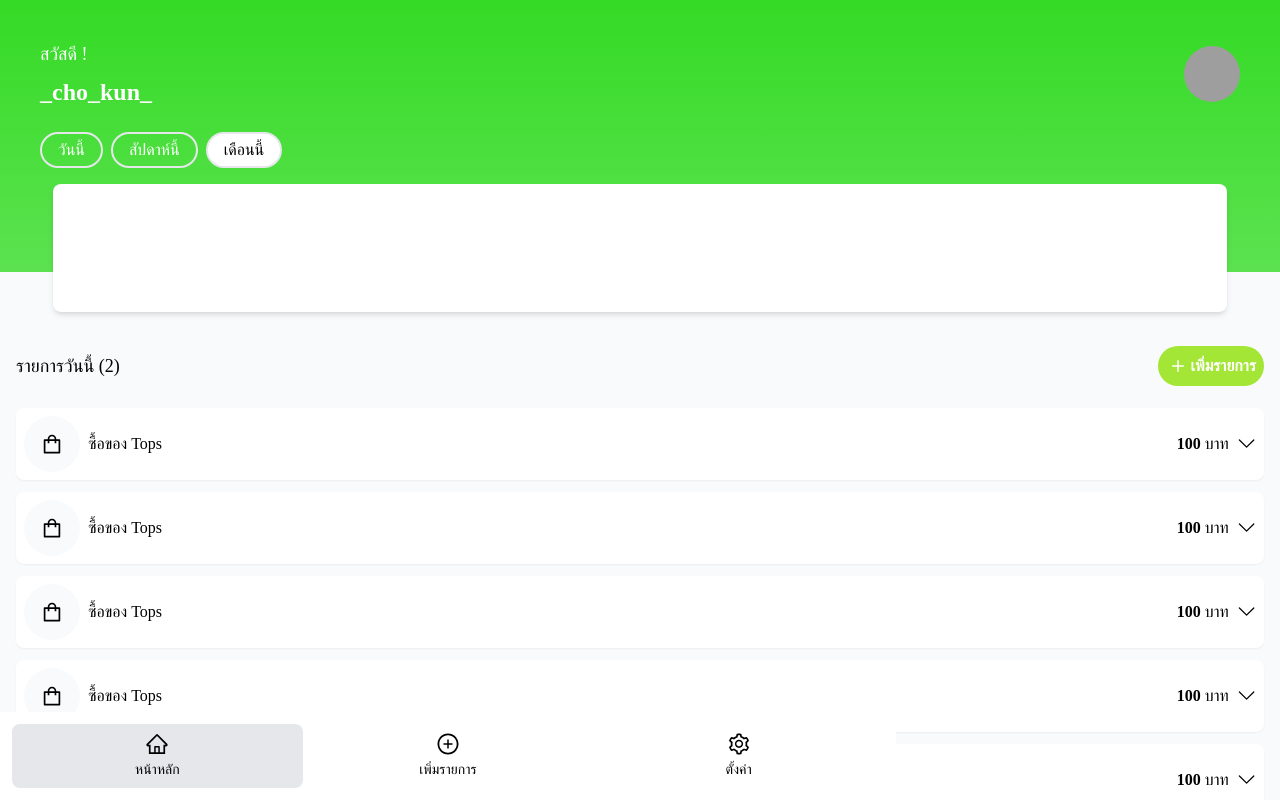
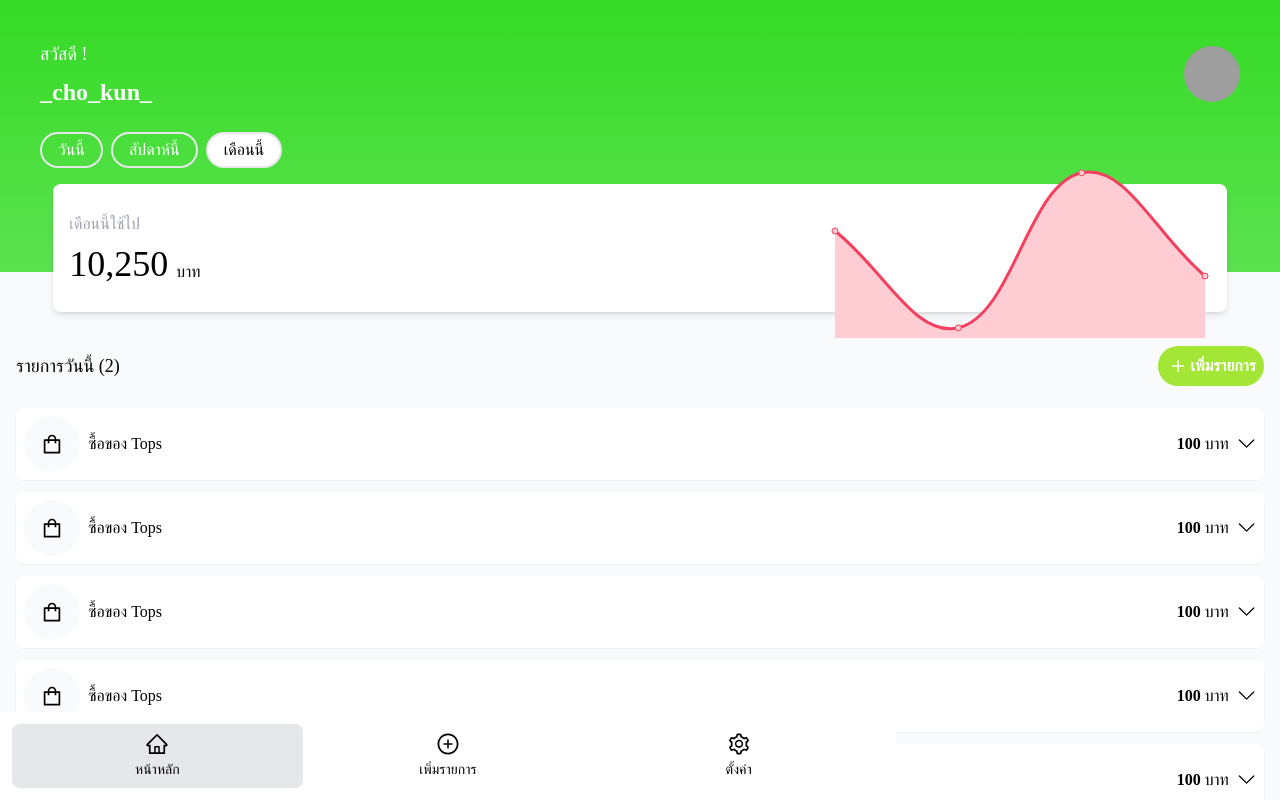
Before and after one commit to SornchaiTheDev/pocket-money, a Next.js app: page /home in a window 1280 px wide. Both pictures are taken after a click on the button "เดือนนี้". Shown: the top 800 px of the page. Built offline with nearby package versions, Linux system fonts and the light colour scheme; grey boxes are pictures that could not be loaded; a web font is replaced by a local one.

Commit message:
Add : view as month Component

```diff
--- /dev/null
+++ b/components/UsedStat/ByMonth.tsx
@@ -0,0 +1,72 @@
+import { Line } from "react-chartjs-2";
+import { m, motion } from "framer-motion";
+import {
+  Chart,
+  LinearScale,
+  CategoryScale,
+  PointElement,
+  LineElement,
+  ChartOptions,
+  ChartData,
+  Filler,
+} from "chart.js";
+
+Chart.register(LinearScale, CategoryScale, PointElement, LineElement, Filler);
+
+const labels = ["มีนาคม", "เมษายน", "พฤษภาคม", "มิถุนายน"];
+const data: ChartData = {
+  labels,
+  datasets: [
+    {
+      label: "ใช้เงินไป",
+      data: labels.map(() => Math.random() * 250),
+      fill: "start",
+      borderColor: "#f43f5e",
+      backgroundColor: "#fecdd3",
+    },
+  ],
+};
+
+const options: ChartOptions = {
+  responsive: true,
+  elements: {
+    line: {
+      tension: 0.4,
+    },
+  },
+  scales: {
+    x: {
+      display: false,
+    },
+    y: {
+      display: false,
+    },
+  },
+  plugins: {
+    tooltip: {
+      callbacks: {
+        label: (ctx) => {
+          return `ใช้เงินไป : ${ctx.parsed.y.toFixed(2)} บาท`;
+        },
+      },
+    },
+  },
+};
+function ByMonth() {
+  return (
+    <div className="flex justify-between items-center h-full">
+      <motion.div animate={{ opacity: [0, 1] }}>
+        <h2 className="text-gray-400">เดือนนี้ใช้ไป</h2>
+        <div className="inline-flex items-end gap-2 mt-2">
+          <h1 className="text-4xl">10,250</h1>
+          <h1 className="text-md">บาท</h1>
+        </div>
+      </motion.div>
+      <div className="w-1/3">
+        <Line data={data} options={options} />
+      </div>
+    </div>
+  );
+}
+
+export default ByMonth;
--- a/components/UsedStat/index.tsx
+++ b/components/UsedStat/index.tsx
@@ -1,6 +1,7 @@
 import ViewAs from "@components/ViewAs";
 import Byday from "./Byday";
 import ByWeeks from "./ByWeeks";
+import ByMonth from "./ByMonth";
 import { useState } from "react";
 import { ViewAs as ViewAsType } from "types/ViewAs";
 
@@ -16,6 +17,7 @@ function TodayUsed() {
         <div className="bg-white p-4 rounded-lg w-11/12 shadow-md relative">
           {selected === "day" && <Byday />}
           {selected === "week" && <ByWeeks />}
+          {selected === "month" && <ByMonth />}
         </div>
       </div>
     </>
```
